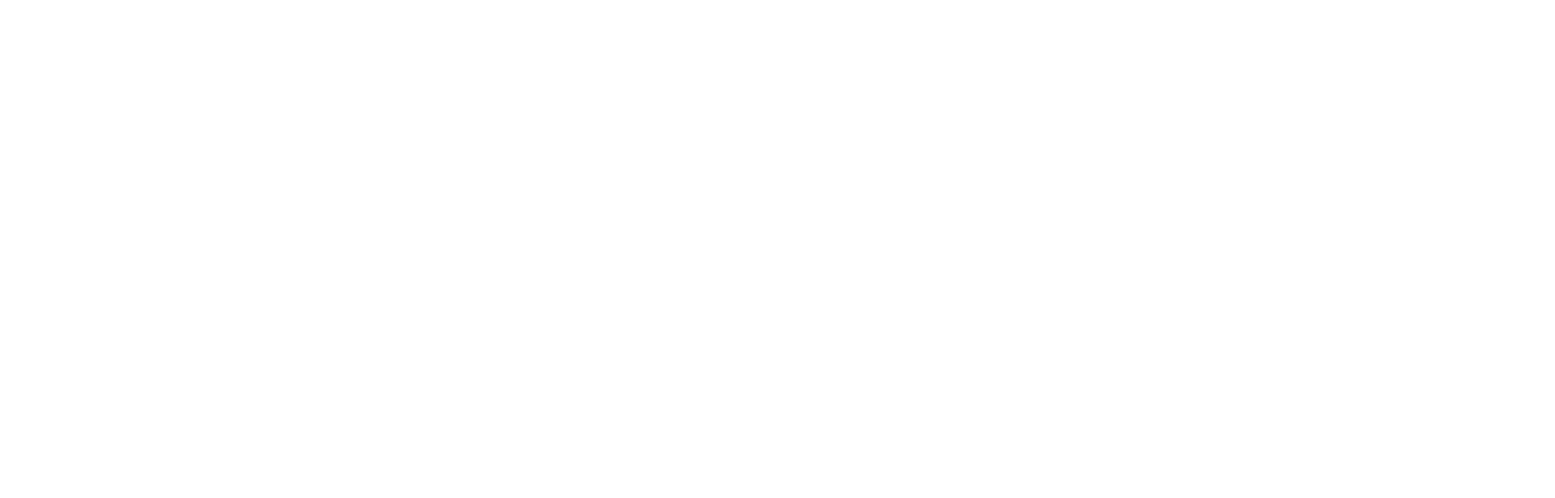
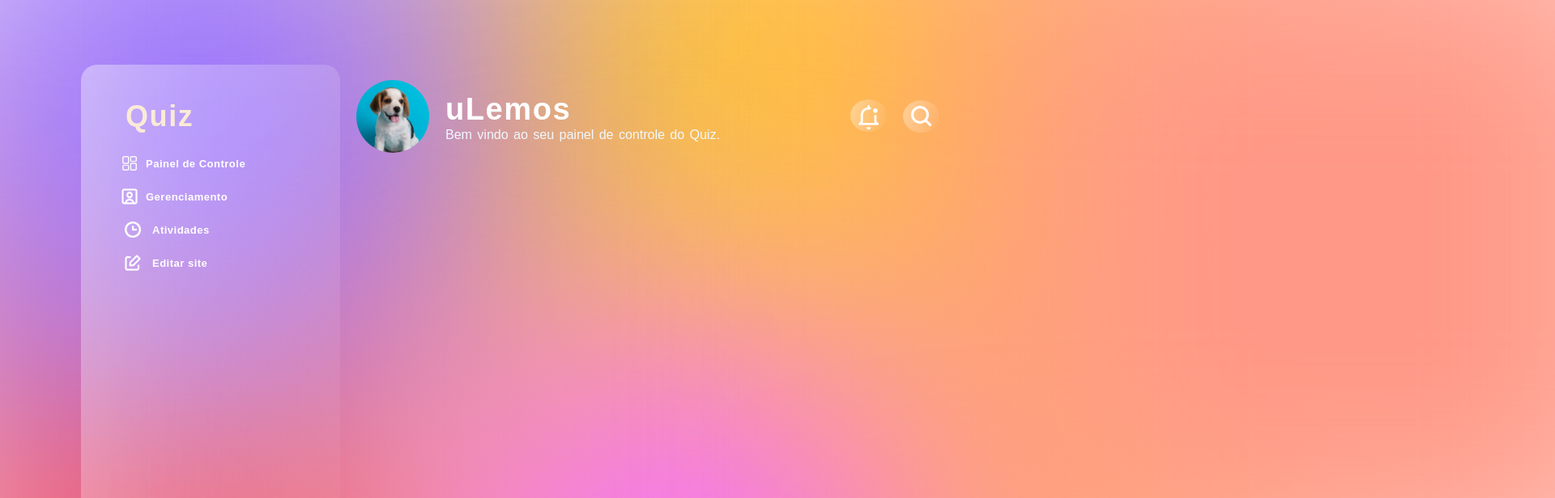
Before and after one commit to uLemos/Quiz_Devision, a React (Vite) app: page /manager in a window 1280 px wide. Before the commit this address had no page. Shown: the top 616 px of the page at 81% size, 1920 px wide, since content can reach past the window. Built offline with nearby package versions, Linux system fonts and the light colour scheme.

Commit message:
:memo: Initi manager page

```diff
--- a/src/Router/routes.jsx
+++ b/src/Router/routes.jsx
@@ -4,6 +4,7 @@
 import { Route, BrowserRouter, Routes } from "react-router-dom";
 import LoginPage from "../components/loginPage.jsx";
 import Admin from "../components/admin/admin.jsx";
+import Manager from "../components/manager/manager.jsx";
 
 const Routs = () => {
    return(
@@ -13,6 +14,7 @@
             <Route element = { <ScreenInitial/> }  path="/screenInitial" />
             <Route element = { <LoginPage /> } path="/loginPage" />
             <Route element = { <Admin />} path="/admin" />
+            <Route element = { <Manager />} path="/manager" />
           </Routes>
       </BrowserRouter>
    )
--- a/src/components/admin/menu.jsx
+++ b/src/components/admin/menu.jsx
@@ -17,10 +17,14 @@
                     <div className="titlesInPanelControl">
                         <a><img src={PainelDeControle} /></a>
                         <p>Painel de Controle</p>
+                        <Link to={'/admin'} />
                     </div>
                     <div className="titlesInPanelControl">
-                        <a><img src={Gerenciamento} /></a>
+                        <a>
+                            <img src={Gerenciamento} />
+                        </a>
                         <p>Gerenciamento</p>
+                        <Link to={'/manager'} />
                     </div>
                     <div className="titlesInPanelControl">
                         <a><img src={Atividades} /></a>
--- /dev/null
+++ b/src/components/manager/manager.jsx
@@ -0,0 +1,20 @@
+import React from 'react';
+import Ellipses from '../ellipses';
+import Menu from '../admin/menu';
+import InfoAdmin from '../admin/infoAdmin';
+
+const Manager = () => {
+    return (
+        <>
+            <Ellipses />
+            <div className='container-admin'>
+                <Menu />
+                <div className='container-datasQuiz'>
+                    <InfoAdmin />
+                </div>
+            </div>
+        </>
+    )
+}
+
+export default Manager;
```
